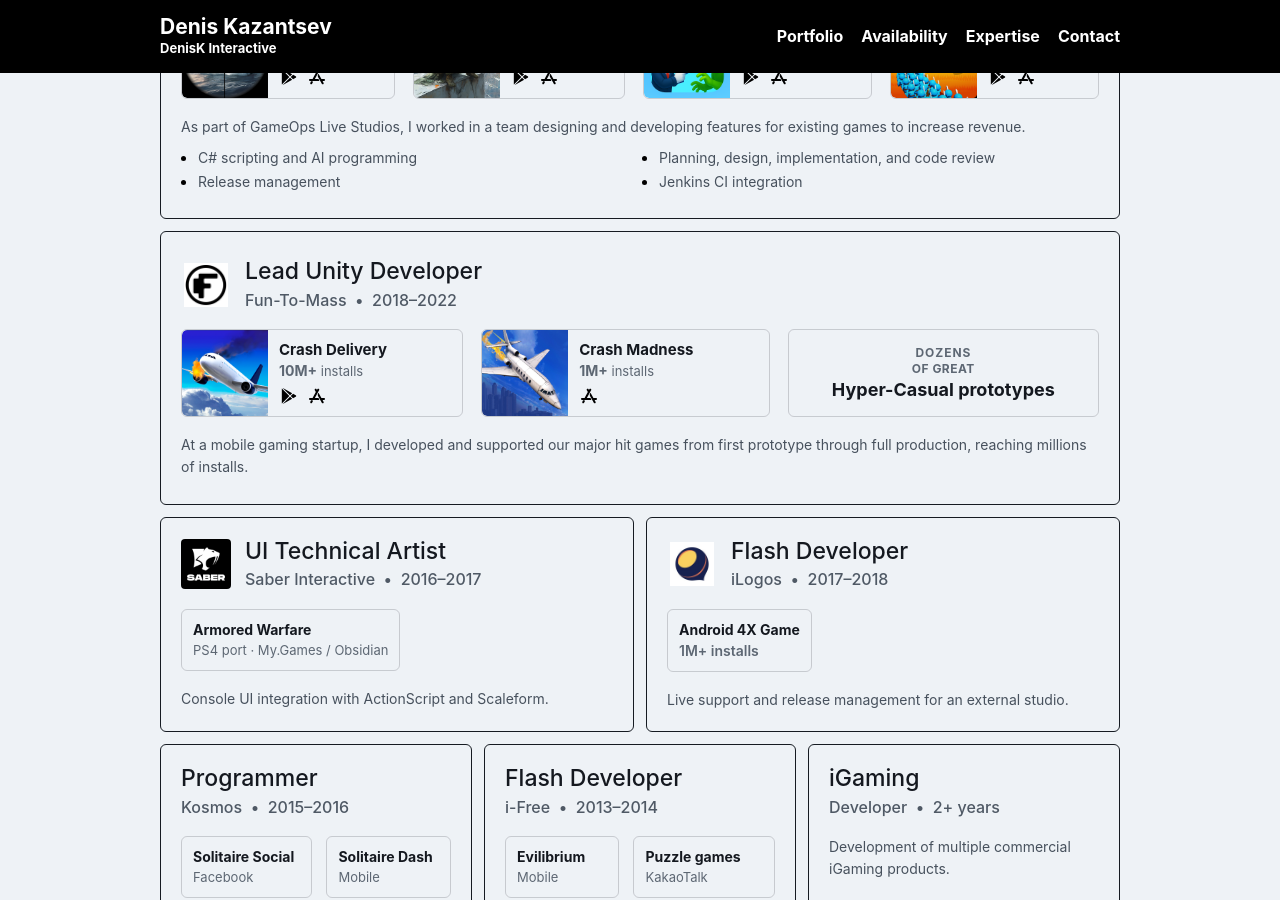
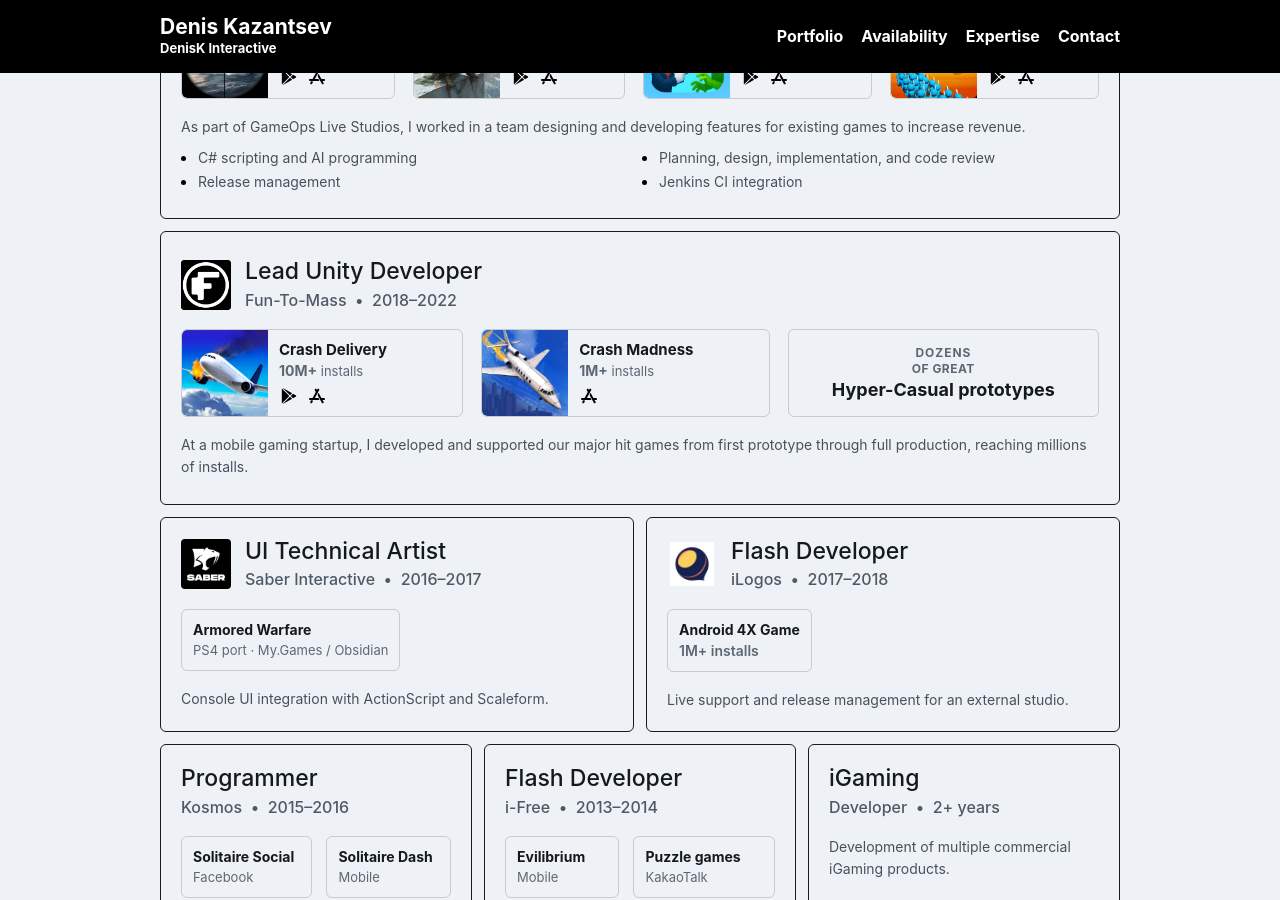
Before and after one commit to JokerDen/denisk, a Jekyll site: the page built from index.md, in a window 1280 px wide and 900 px high, scrolled down 1235 px. Built offline with Jekyll 4.4.1, drawn with Linux system fonts in a browser that asks for light colours.

Commit message:
funtomass logo

```diff
--- a/assets/css/site.css
+++ b/assets/css/site.css
@@ -488,6 +488,10 @@
 .company-logo-dark {
   border-color: #000000;
   background: #000000;
+}
+
+.company-logo-inverted img {
+  filter: invert(1);
 }
 
 .company-logo-text {
--- a/index.md
+++ b/index.md
@@ -133,7 +133,7 @@
 
       <article class="experience-card experience-white-room">
         <header class="experience-header">
-          <span class="company-logo company-logo-image">
+          <span class="company-logo company-logo-image company-logo-dark company-logo-inverted">
             <img src="{{ '/assets/portfolio/company-funtomass.png' | relative_url }}" alt="Fun-To-Mass">
           </span>
           <div>
```
